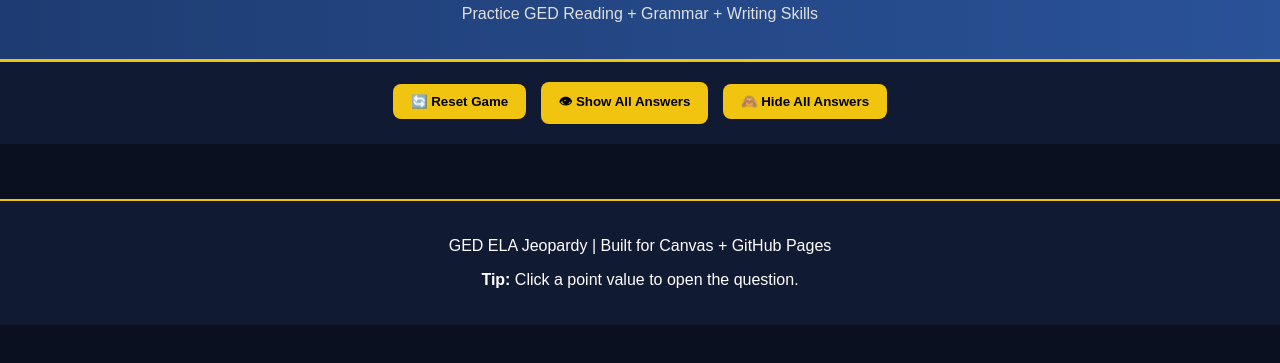
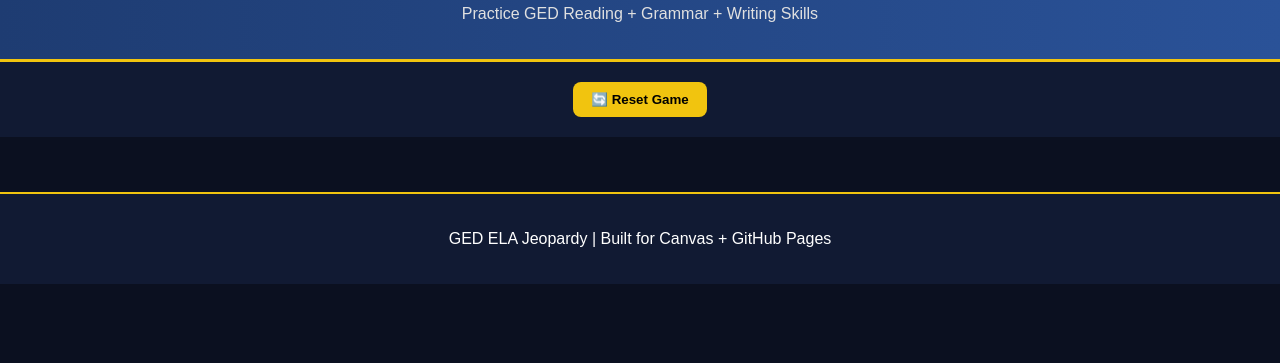
Before and after one commit to Bareaxe/GED_ELA_Jeopardy, a plain HTML site: page index.html in a window 1280 px wide. Shown: the part 69-432 px from the top of the page. Drawn offline with Linux system fonts and the light colour scheme.

Commit message:
Update index.html

```diff
--- a/index.html
+++ b/index.html
@@ -15,15 +15,16 @@
 
   <div class="controls">
     <button id="resetBtn">🔄 Reset Game</button>
-    <button id="showAllBtn">👁 Show All Answers</button>
-    <button id="hideAllBtn">🙈 Hide All Answers</button>
   </div>
 
-  <main id="board"></main>
+  <main>
+    <div id="board" class="board"></div>
+  </main>
 
   <div id="modal" class="modal hidden">
     <div class="modal-content">
       <span id="closeBtn" class="close">&times;</span>
+
       <h2 id="modalCategory"></h2>
       <h3 id="modalValue"></h3>
       <p id="modalQuestion"></p>
@@ -37,15 +38,14 @@
       </div>
 
       <div class="score-controls">
-        <button id="addScoreBtn">➕ Add Points</button>
-        <button id="subtractScoreBtn">➖ Subtract Points</button>
+        <button id="markCorrectBtn">✔ Mark Correct</button>
+        <button id="markWrongBtn">✘ Mark Wrong</button>
       </div>
     </div>
   </div>
 
   <footer>
     <p>GED ELA Jeopardy | Built for Canvas + GitHub Pages</p>
-    <p><strong>Tip:</strong> Click a point value to open the question.</p>
   </footer>
 
   <script src="questions.js"></script>
```
